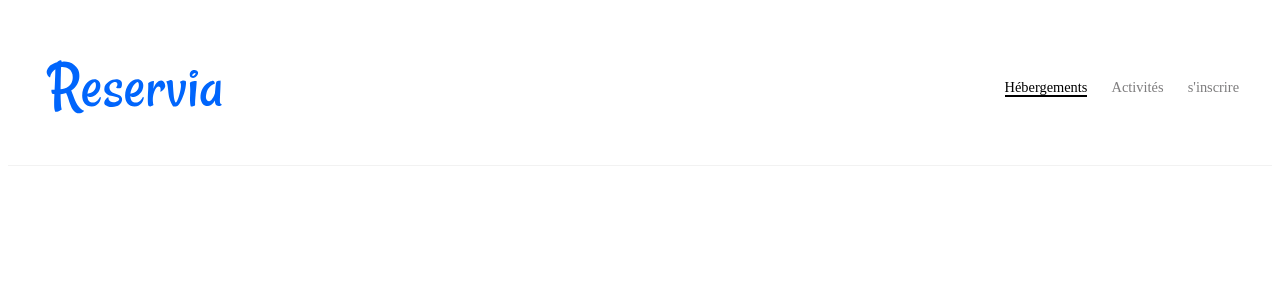
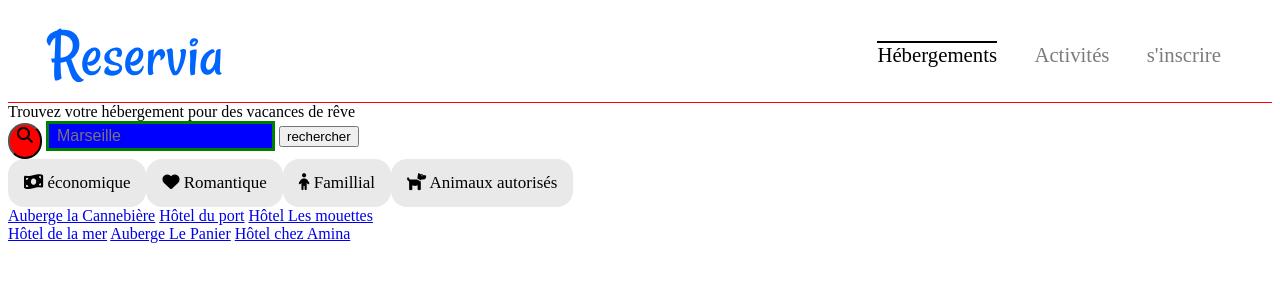
Before and after one commit to rulles13/OC_P2_Gillon_S, a plain HTML site: page index.html in a window 1280 px wide. Drawn offline with Linux system fonts and the light colour scheme.

Commit message:
day 3 : morning

```diff
--- a/index.html
+++ b/index.html
@@ -31,7 +31,49 @@
   </header>
 
   <main>
-
+    <div class="full">
+      <span>Trouvez votre hébergement pour des vacances de rêve</span>
+      <div class="sbox">
+        <button class="sboxbutton">
+          <i class="fas fa-search icon-btn"></i>
+        </button>
+        <input type="text" placeholder="Marseille" class="sboxinput">
+        <button>rechercher</button>
+      </div>
+      <div class="filter">
+            <a class="btn" href="#">
+            <i class="fas fa-money-bill-wave"></i>
+            économique
+            </a>
+            <a class="btn" href="#">
+            <i class="fas fa-heart"></i>
+            Romantique
+            <a class="btn" href="#">
+            <i class="fas fa-child"></i>
+            Famillial
+            </a>
+            <a class="btn" href="#">
+            <i class="fas fa-dog"></i>
+            Animaux autorisés
+            </a>
+      </div>
+      <div class="flex-container">
+        <div class="heb">
+          <div class="lineheb">
+            <a href="#">Auberge la Cannebière</a>
+            <a href="#">Hôtel du port</a>
+            <a href="#">Hôtel Les mouettes</a>
+          </div>
+          <div class="lineheb">
+            <a href="#">Hôtel de la mer</a>
+            <a href="#">Auberge Le Panier</a>
+            <a href="#">Hôtel chez Amina</a>
+          </div>
+        </div>
+        <div class="pop">
+        </div>
+      </div>
+     </div>
   </main>
   <footer>
 
--- a/style.css
+++ b/style.css
@@ -1,4 +1,9 @@
-
+	.bleuf {color: #0065FC ;}
+	.bleuc {color: #DEEBFF ;}
+	.grisc {color: #F2F2F2 ;}
+	.backbleuf {background-color: #0065FC ;}
+	.backbleuc {background-color: #DEEBFF ;}
+	.backgrisc {background-color: #F2F2F2 ;}
 
  @font-face {
     font-family: 'Raleway';
@@ -8,8 +13,8 @@
 .header-container {
  display: flex;
  flex-direction: column;
- border-bottom: 1px solid #F2F2F2;
- padding: 2.3em 0;
+ border-bottom: 1px solid red;
+ padding: 5px;
 }
 .logo {
  margin-left: 5%;
@@ -17,13 +22,64 @@
 .logo img {
  display: block;
 }
+
+.full {
+ display: inline-block;
+ flex-direction: column;
+}
+
+.sbbox {
+ display: flex;
+ font-size: 1.3em;
+
+}
+
+.sboxinput {
+	font-size: inherit;
+	border: 0.2em solid green;
+	border-radius: 0.5 em 0 0 0.5em;
+	padding: 0.2em 0.5em;
+	outline: 0;
+	background-color: blue;
+}
+
+.sboxbutton {
+	background-color: red;
+	font-size: inherit;
+	border-radius: 25px;
+}
+
+.icon-btn {
+	    padding: 1px;
+	    border-radius:8px;
+	    height: 28px;
+	    flex
+	}
+.btn {
+	background-color: red;
+}
+
+.filter a {
+  overflow: hidden;
+  background-color: #e9e9e9;
+  float: left;
+  display: block;
+  color: black;
+  text-align: center;
+  padding: 14px 16px;
+  text-decoration: none;
+  font-size: 17px;
+  border-radius: 16px;
+}
+
+
 nav {
  margin: 1.5em 0 0 5%;
 }
 header ul li {
  display: inline-block;
- padding: 0 1.4em 0 0;
- font-size: 0.9em;
+ padding: 0 1.6em 0 0;
+ font-size: 1.3em;
 }
 header ul li a {
  text-decoration: none;
@@ -31,7 +87,7 @@ header ul li a {
 }
 li a.active {
  color: #000000;
- border-bottom: 2px solid #000000;
+ border-top: 2px solid #000000;
  font-weight: 300;
 }
 li a:hover {
@@ -44,10 +100,30 @@ li a:hover {
    justify-content: space-between;
  }
  .logo {
-   margin-left: 2.3em;
+   margin-left: 2em;
  }
  nav {
    align-self: center;
    margin: 0 0.8em 0 0;
  }
+
+.flex-container {
+	display: inline;
+	align-content: space-between;
+	flex-direction: row;
+	height: 500px;
 }
+
+.flex-item {
+  background: tomato;
+  padding: 5px;
+  width: 200px;
+  height: 150px;
+  margin-top: 10px;
+
+  line-height: 150px;
+  color: white;
+  font-weight: bold;
+  font-size: 3em;
+  text-align: center;
+}
```
